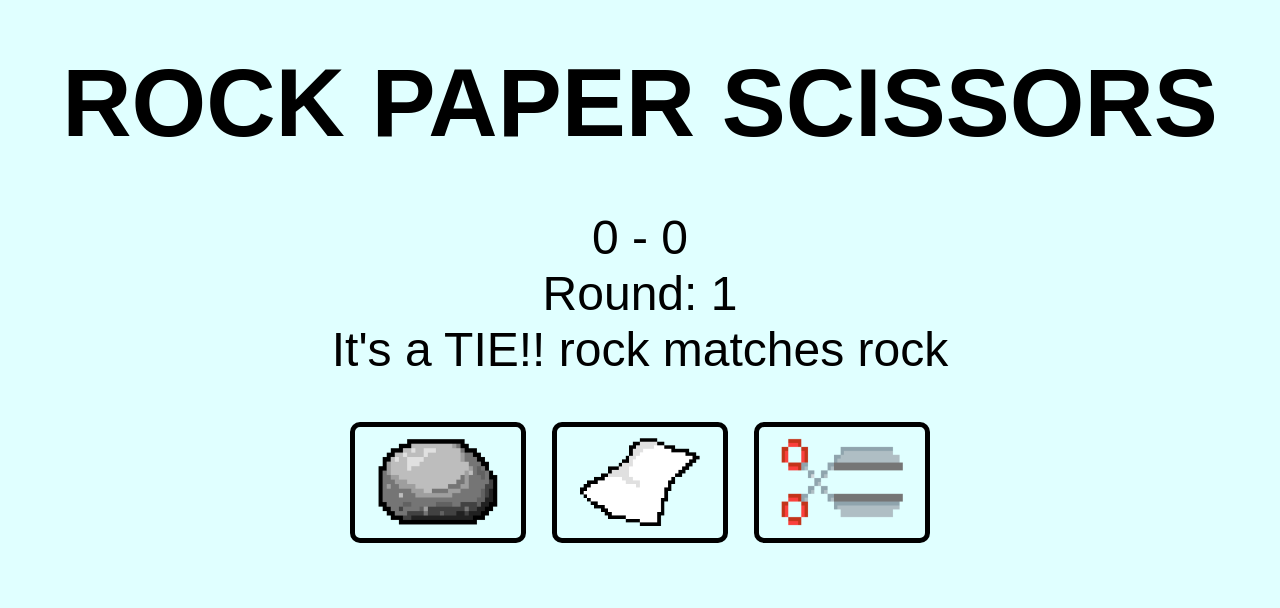
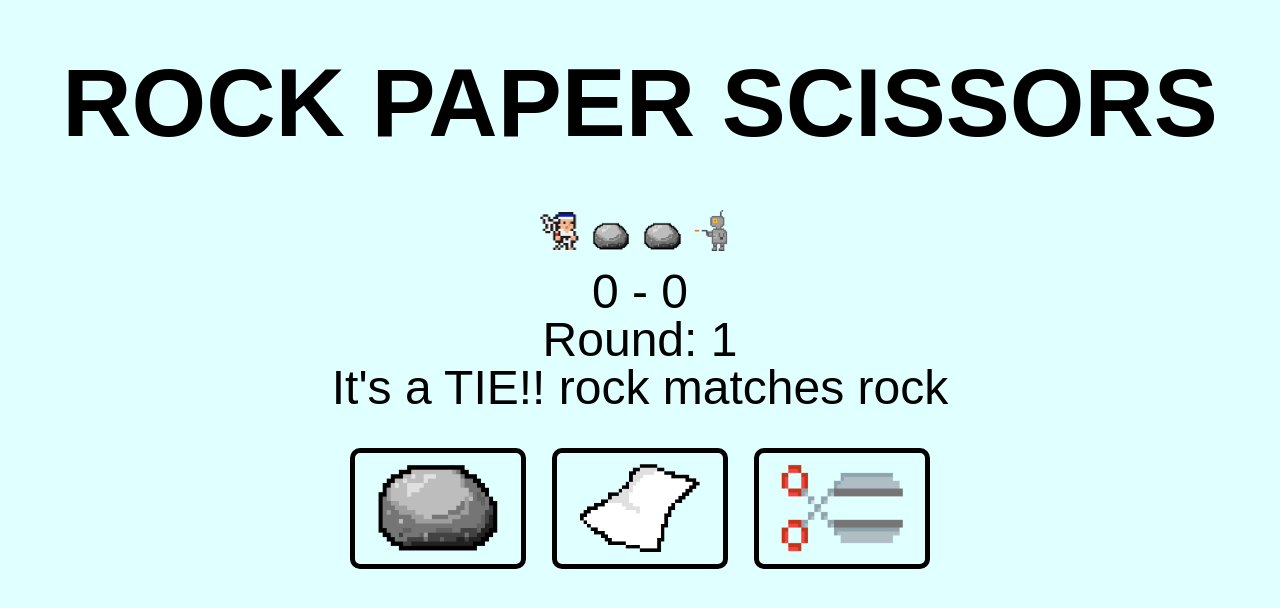
Before and after one commit to issamjd/rock_paper_scissors, a plain HTML site: page index.html in a window 1280 px wide. Both pictures are taken after a click on the button 438 px from the left and 484 px from the top of the page. Drawn offline with Linux system fonts and the light colour scheme; a web font is replaced by a local one.

Commit message:
improve gui

```diff
--- a/index.html
+++ b/index.html
@@ -14,9 +14,10 @@
             </div>
 
         <div class="gameProgress">
+            <p id="moves"><img src="imgs/player.png" alt="player"> -<img src="imgs/robot.png" alt="cpu"></p>
             <p id="score">0 - 0</p>
             <p id="round">Round: </p>
-            <p id="result">May the Best Man WIN!!</p>
+            <p id="result">May the Best Man (or Bot) WIN!!</p>
         </div>
 
         <div class="ctrls">
--- a/script.js
+++ b/script.js
@@ -11,6 +11,7 @@ document.addEventListener('DOMContentLoaded', () => {
     const currRound = document.querySelector("#round");
     const restartBtn = document.querySelector("#restart");
     const restartTxt = document.querySelector("#restartTxt");
+    const moves = document.querySelector("#moves");
 
     btns.forEach((button) => {
         button.addEventListener('click', () => {
@@ -27,10 +28,10 @@ document.addEventListener('DOMContentLoaded', () => {
 
                 if (compScore == 5 || playerScore == 5){
                     if (playerScore == 5){
-                        gameRes.innerHTML =  "You Win";
+                        gameRes.innerHTML =  "CONGRATS!! You WON!";
                     }
                     else {
-                        gameRes.innerHTML =  "You Lose";
+                        gameRes.innerHTML =  "You LOST";
                     }
                     endFlag = 1;
                     restartBtn.style.display = "block"; // Show the button
@@ -41,16 +42,17 @@ document.addEventListener('DOMContentLoaded', () => {
                     restartTxt.style.display = "none";
                 }
             }
-            if (button.id == "restart"){
-                endFlag = 0;
-                round = 1;
-                compScore = 0;
-                playerScore = 0;
-                score.textContent = "0 - 0";
-                gameRes.innerHTML = "";
-                currRound.innerHTML = "";
-            }
-
+        });
+        restartBtn.addEventListener('click', () => {
+            endFlag = 0;
+            round = 1;
+            compScore = 0;
+            playerScore = 0;
+            score.textContent = "0 - 0";
+            gameRes.innerHTML = "May the Best Man (or Bot) WIN!!";
+            currRound.innerHTML = "Round: ";
+            restartBtn.style.display = "none"; // Hide the button
+            restartTxt.style.display = "none";
         });
     });
 });
@@ -83,5 +85,6 @@ function playGame(compChoice, playerChoice){
         }
     }
     result = returnMSG;
+    moves.innerHTML = '<img src="imgs/player.png" alt="player"> <img src="imgs/'+playerChoice+'.png" alt="player move"> <img src="imgs/'+compChoice+'.png" alt="cpu move"> <img src="imgs/robot.png" alt="cpu">'
     return returnMSG;
 }
--- a/style.css
+++ b/style.css
@@ -1,8 +1,10 @@
+@import url('https://fonts.cdnfonts.com/css/pf-tempesta-five');
+
 *{
     margin: 0;
     padding: 0;
     background-color: lightcyan;
-    font-family:fantasy;
+    font-family: 'PF Tempesta Five', sans-serif;
 }
 #restart{
     display: none;
@@ -27,8 +29,6 @@
 .gameProgress p{
     font-size: 3rem;
     font-weight: 500;
-    padding-top: 0.5vh;
-    padding-bottom: 0.5vh;
     text-align: center;
     max-height: 6vh;
     min-height: 6vh;
@@ -41,7 +41,7 @@
     text-align: center;
 }
 .ctrls{
-    padding-top: 6vh;
+    padding-top: 5vh;
     padding-bottom: 3vh;
     display: flex;
     justify-content: center;
@@ -84,4 +84,23 @@ button > img:hover{
     transition-property: all;
     transition-duration: 0.5s;
     transition-timing-function: ease;
+    cursor: pointer;
 }
+.gameProgress > p > img{
+    height: auto;
+    width: 3vw;
+}
+
+.gameProgress > p > img:last-child{
+    height: auto;
+    width: 3.5vw;
+    transform: scaleX(-1);
+}
+.gameProgress > p > img:first-child{
+    transform: scaleX(-1);
+}
+
+.gameProgress > p:first-child{
+    padding-bottom: 10px;
+    color: rgb(0, 0, 0, 0);
+}
```
Also changed, not shown: imgs/player.png (added), imgs/robot.png (added).
